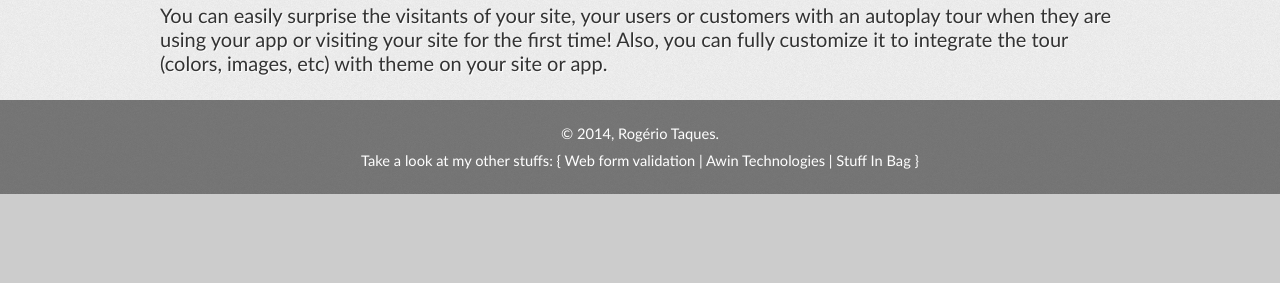
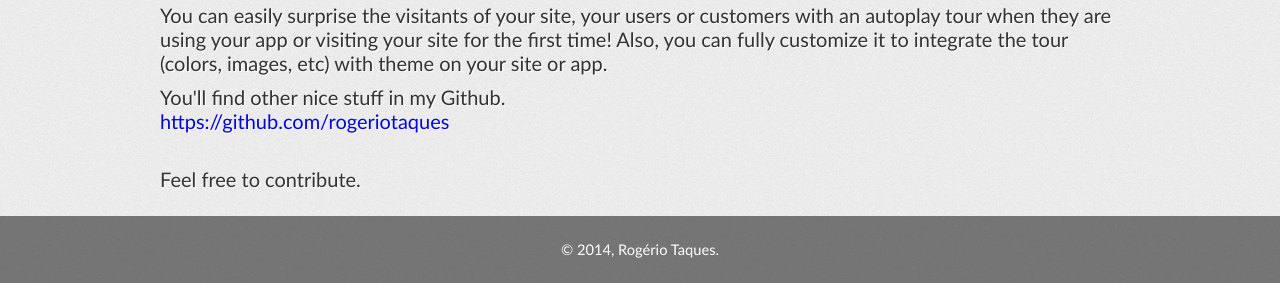
Before and after one commit to rogeriotaques/mytour, a plain HTML site: page sample/index.html in a window 1280 px wide. Shown: the part 648-931 px from the top of the page. Before the commit the page ends 842 px from the top, so only its background shows below. Drawn offline with Linux system fonts and the light colour scheme.

Commit message:
Small changes in sample pages.

```diff
--- a/sample/index.html
+++ b/sample/index.html
@@ -111,18 +111,22 @@
 					integrate the tour (colors, images, etc) with theme on your site or app.
 				</p>
 
+                <p >
+                    You'll find other nice stuff in my Github. <br >
+                    <a href="https://github.com/rogeriotaques" >https://github.com/rogeriotaques</a>
+                </p>
+
+                <br >
+
+                <p >
+                    Feel free to contribute.
+                </p>
+
 			</div>
 		</div>
 
 		<div class="footer step-5">
 			<p >&copy; 2014, Rogério Taques.</p>
-			<p >
-				Take a look at my other stuffs: {
-					<a href="http://code.google.com/p/jquery-valida">Web form validation</a> |
-					<a href="http://awin.com.br">Awin Technologies</a> |
-					<a href="http://stuffinbag.com">Stuff In Bag</a>
-				}
-			</p>
 		</div>
 
 		<div style="display: none;" >
```
